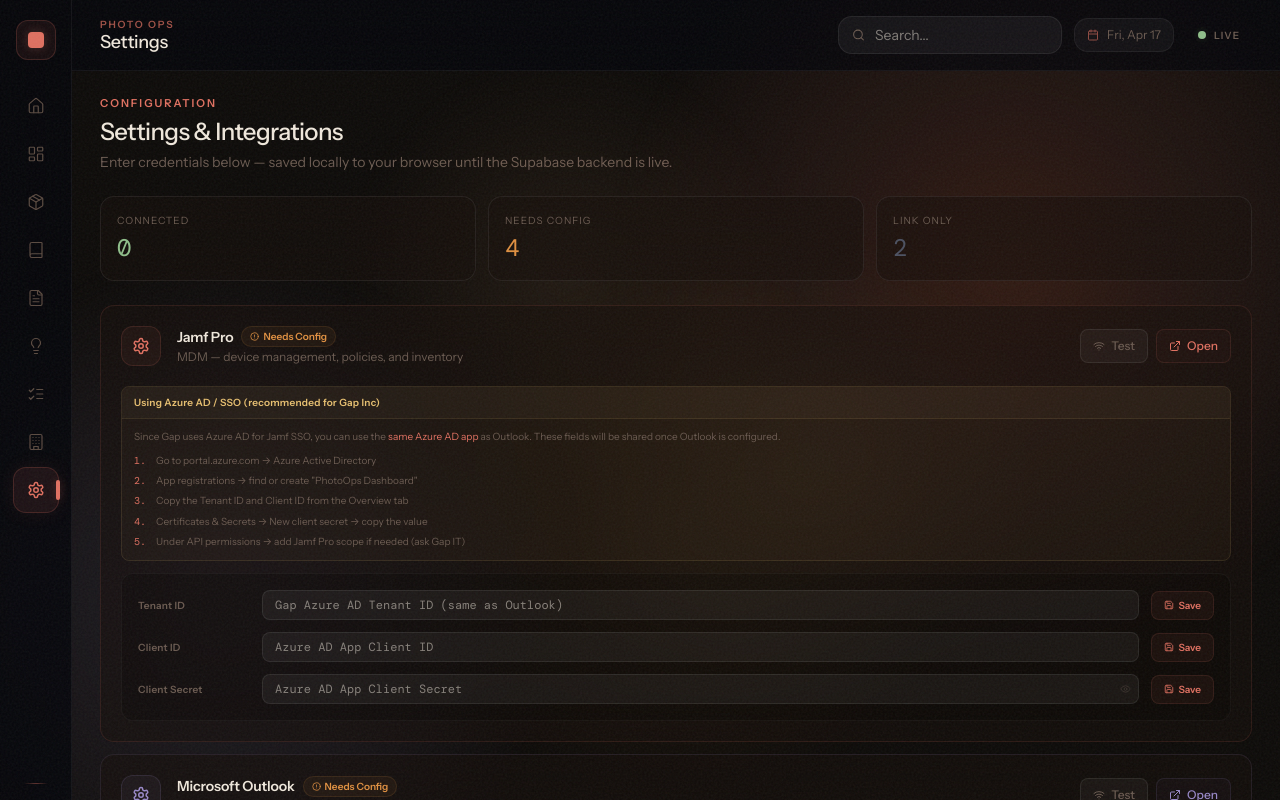
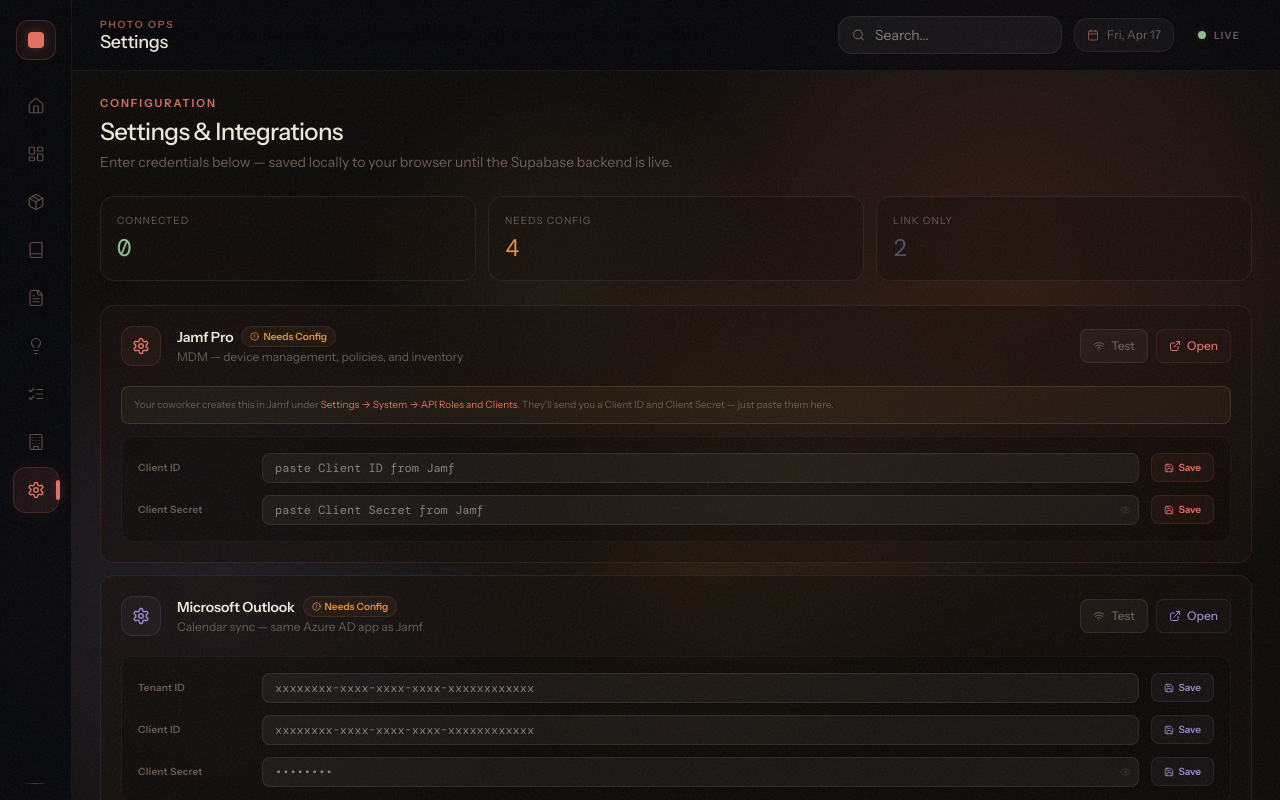
Before and after one commit to landonthemoonn/Photoopsdashboard, a React (Vite) app: page /settings in a window 1280 px wide. Built offline with nearby package versions, Linux system fonts and the light colour scheme; a web font is replaced by a local one.

Commit message:
fix: Jamf settings back to simple Client ID + Secret only
https://claude.ai/code/session_01QNFQ2rYVNtbJxZnyfjcZZE

```diff
--- a/src/app/pages/Settings.tsx
+++ b/src/app/pages/Settings.tsx
@@ -21,9 +21,8 @@ const integrations: Integration[] = [
     url: 'https://gapinc.jamfcloud.com',
     color: '#E07060',
     fields: [
-      { label: 'Tenant ID', key: 'tenantId', placeholder: 'Gap Azure AD Tenant ID (same as Outlook)' },
-      { label: 'Client ID', key: 'clientId', placeholder: 'Azure AD App Client ID' },
-      { label: 'Client Secret', key: 'clientSecret', placeholder: 'Azure AD App Client Secret', secret: true },
+      { label: 'Client ID', key: 'clientId', placeholder: 'paste Client ID from Jamf' },
+      { label: 'Client Secret', key: 'clientSecret', placeholder: 'paste Client Secret from Jamf', secret: true },
     ],
   },
   {
@@ -182,27 +181,10 @@ function IntegrationCard({ integration, creds, onSave }: {
       {integration.fields.length > 0 && (
         <div className="px-5 pb-5 pt-0">
           {integration.id === 'jamf' && (
-            <div className="mb-3 rounded-lg overflow-hidden" style={{ border: '1px solid rgba(232,192,112,0.15)' }}>
-              <div className="px-3 py-2" style={{ background: 'rgba(232,192,112,0.07)', borderBottom: '1px solid rgba(232,192,112,0.1)' }}>
-                <p className="text-[10px] font-semibold tracking-wide" style={{ color: '#E8C070' }}>Using Azure AD / SSO (recommended for Gap Inc)</p>
-              </div>
-              <div className="px-3 py-2.5 space-y-1" style={{ background: 'rgba(232,192,112,0.03)' }}>
-                <p className="text-[10px] leading-relaxed mb-2" style={{ color: 'var(--muted-foreground)' }}>
-                  Since Gap uses Azure AD for Jamf SSO, you can use the <span style={{ color: '#E07060' }}>same Azure AD app</span> as Outlook. These fields will be shared once Outlook is configured.
-                </p>
-                {[
-                  'Go to portal.azure.com → Azure Active Directory',
-                  'App registrations → find or create "PhotoOps Dashboard"',
-                  'Copy the Tenant ID and Client ID from the Overview tab',
-                  'Certificates & Secrets → New client secret → copy the value',
-                  'Under API permissions → add Jamf Pro scope if needed (ask Gap IT)',
-                ].map((step, i) => (
-                  <div key={i} className="flex items-start gap-2 text-[10px] leading-relaxed" style={{ color: 'var(--muted-foreground)' }}>
-                    <span className="font-mono flex-shrink-0" style={{ color: '#E07060', minWidth: 14 }}>{i + 1}.</span>
-                    <span>{step}</span>
-                  </div>
-                ))}
-              </div>
+            <div className="mb-3 px-3 py-2.5 rounded-lg" style={{ background: 'rgba(232,192,112,0.05)', border: '1px solid rgba(232,192,112,0.15)' }}>
+              <p className="text-[10px] leading-relaxed" style={{ color: 'var(--muted-foreground)' }}>
+                Your coworker creates this in Jamf under <span style={{ color: '#E07060' }}>Settings → System → API Roles and Clients</span>. They'll send you a Client ID and Client Secret — just paste them here.
+              </p>
             </div>
           )}
           <div className="p-4 rounded-xl space-y-3" style={{ background: 'rgba(0,0,0,0.2)', border: '1px solid rgba(255,255,255,0.04)' }}>
```
